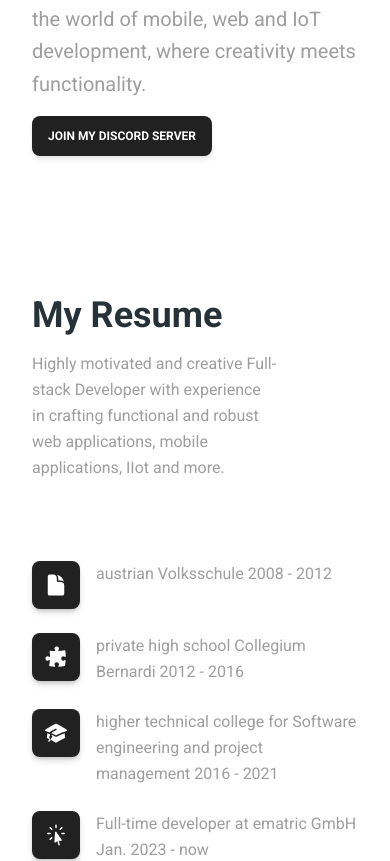
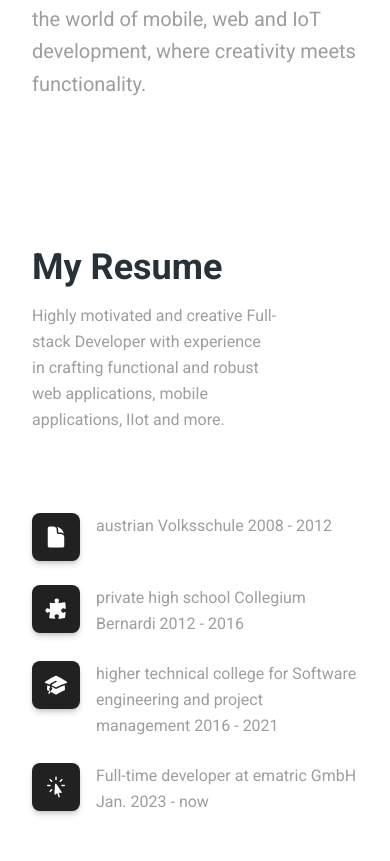
Before and after one commit to sanriodev/blvckleg.dev, a Next.js app: page /portfolio in a window 390 px wide. Shown: the part 906-1767 px from the top of the page. Built offline with nearby package versions, Linux system fonts and the light colour scheme.

Commit message:
feat: button array

```diff
--- a/src/app/portfolio/hero.tsx
+++ b/src/app/portfolio/hero.tsx
@@ -32,19 +32,6 @@ function Hero() {
             mobile, web and IoT development, where creativity meets
             functionality.
           </Typography>
-          <div className='mb-2 flex'>
-            <a href='https://discord.gg/bBYjdwq3Aw' target='_blank'>
-              <Button
-                color='gray'
-                className='w-full px-4 md:w-[12rem]'
-                placeholder={undefined}
-                onPointerEnterCapture={undefined}
-                onPointerLeaveCapture={undefined}
-              >
-                Join my Discord Server
-              </Button>
-            </a>
-          </div>
         </div>
         <Carousel
           className='rounded-xl'
--- a/src/app/portfolio/projects.tsx
+++ b/src/app/portfolio/projects.tsx
@@ -9,7 +9,16 @@ const PROJECTS = [
     title: 'Mobile App Development | closed source',
     desc: 'Mobile app designed to help local waste companies and recycling centers working with the Wiegon system to keep an eye on their trips, tours and weighings. Works with Wiegon integrated garbage trucks.',
     visible: true,
-    href: 'https://apps.apple.com/at/app/wiegon-collect/id6476188167?l=en-GB',
+    buttons: [
+      {
+        href: 'https://apps.apple.com/at/app/wiegon-collect/id6476188167?l=en-GB',
+        label: 'App Store',
+      },
+      {
+        href: 'https://www.wiegon.at/de/aktuelles/digitale-verwiegung-restmuell/',
+        label: 'Wiegon Blog',
+      },
+    ],
   },
   {
     img: '/image/blog2.svg',
@@ -28,7 +37,16 @@ const PROJECTS = [
     title: 'Web service | open source',
     desc: 'Come and meet Bingusboingus. A functional and silly discord bot for fun built with Nestjs. Developed for friends and myself.',
     visible: true,
-    href: 'https://github.com/BingusBoingus-Developer-Team/BingusBoingus',
+    buttons: [
+      {
+        href: 'https://github.com/BingusBoingus-Developer-Team/BingusBoingus',
+        label: 'show on GitHub',
+      },
+      {
+        href: 'https://discord.gg/GMEfWJxn4U',
+        label: 'join Discord',
+      },
+    ],
   },
 ];
 
--- a/src/components/project-card.tsx
+++ b/src/components/project-card.tsx
@@ -12,7 +12,7 @@ interface ProjectCardProps {
   title: string;
   desc: string;
   visible: boolean;
-  href?: string;
+  buttons?: { href: string; label: string }[];
 }
 
 export function ProjectCard({
@@ -20,7 +20,7 @@ export function ProjectCard({
   title,
   desc,
   visible,
-  href,
+  buttons,
 }: ProjectCardProps) {
   return (
     <Card
@@ -74,17 +74,22 @@ export function ProjectCard({
           {desc}
         </Typography>
         {visible ? (
-          <a href={href} target='_blank'>
+          <>
+            {buttons?.map((button, index) => (
+              <a href={button.href} target='_blank' key={index}>
                 <Button
                   color='gray'
                   size='sm'
+                  className='mr-2'
                   placeholder={undefined}
                   onPointerEnterCapture={undefined}
                   onPointerLeaveCapture={undefined}
                 >
-              see details
+                  {button.label}
                 </Button>
               </a>
+            ))}
+          </>
         ) : null}
       </CardBody>
     </Card>
```
Lines whose indentation alone changed are shown as unchanged.
